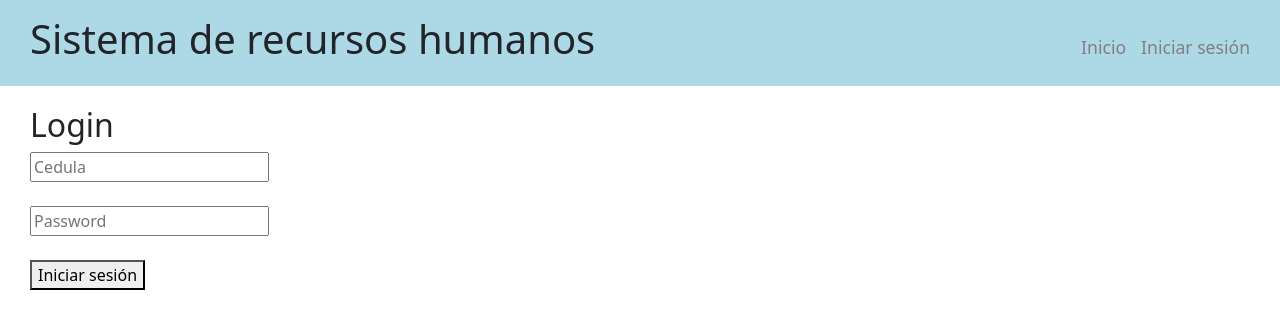
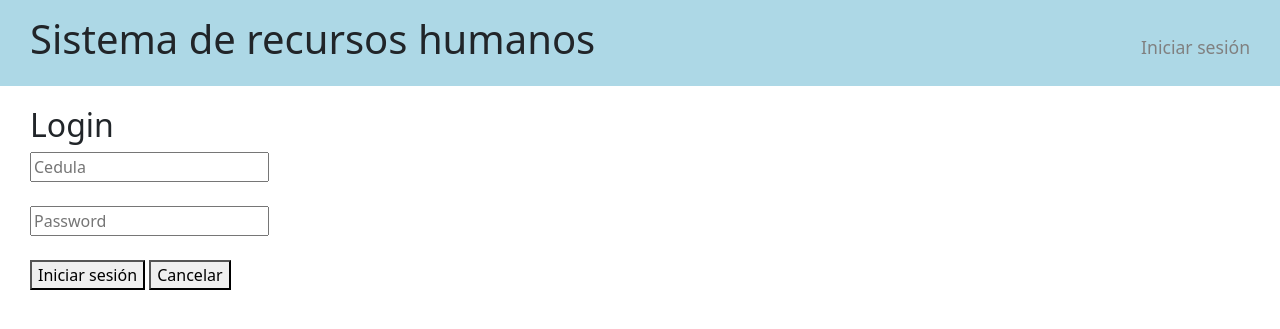
Before and after one commit to carldanvm/rrhh, a PHP site: page /rrhh/vistas/login.php in a window 1280 px wide. Shown: the top 329 px of the page. Run offline with PHP 8.4, Linux system fonts and the light colour scheme.

Commit message:
en el header cambie que aparezca el boton de inicio en el panel ppal, en la pag del login puse un boton de cancelar que te regrese a la pag ppal y cambie lo de la cedula; y en logear cambie el orden de verificacion de rrhh y la cedula

```diff
--- a/vistas/includes/header.php
+++ b/vistas/includes/header.php
@@ -26,9 +26,12 @@
         </div>
 
         <div class="menu-navegacion">
-            <a href="index.php?page=inicio" class="boton-nav">Inicio</a>
 
             <?php
+            if (isset($_SESSION['logeado_id'])) {
+                echo '<a href="index.php?page=inicio" class="boton-nav">Inicio</a>';
+            }
+            /* Si esta logeado mostrar el link del panel de RRHH */
             if (isset($_SESSION['logeado_id'])) {
                 echo '<a href="index.php?page=panel_rrhh" class="boton-nav">Panel RRHH</a>';
             }
--- a/vistas/login.php
+++ b/vistas/login.php
@@ -4,11 +4,13 @@
 
 <div>
     <form action="index.php?page=logear" method="post">
-        <input type="number" name="cedula" placeholder="Cedula"><br>
+        <input type="text" name="cedula" placeholder="Cedula" required pattern="\d+" maxlength="8"
+                title="La cedula debe contener solo numeros, sin puntos y sin espacios en blanco"><br>
         <br>
-        <input type="password" name="password" placeholder="Password"><br>
+        <input type="password" name="password" placeholder="Password" required><br>
         <br>
         <button type="submit">Iniciar sesión</button>
+        <button type="button" onclick="window.location.href='index.php?page=inicio'">Cancelar</button>
     </form>
 </div>
 <br>
```
Also changed, not shown: backend/logear.php (+6 -6 lines).
